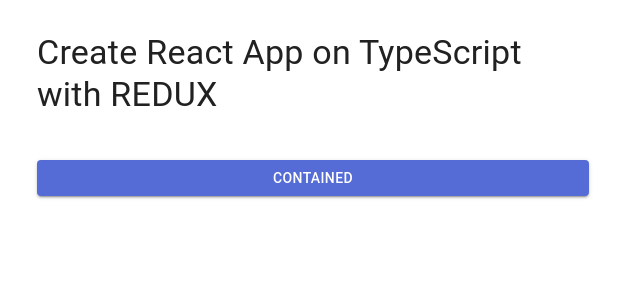
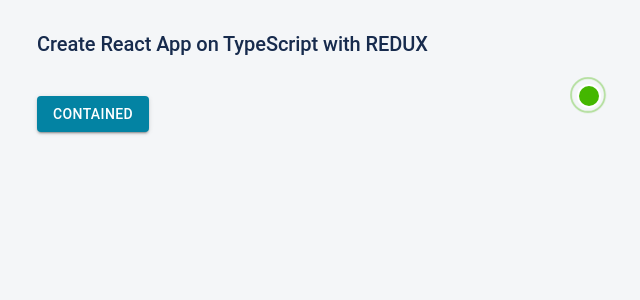
Before and after one commit to boburtojiboev/papay-react, a React (Create React App) app: page / in a window 1280 px wide. Shown: the top 300 px of the page, without its empty margins (327-967 px from the left). Built offline with nearby package versions, Linux system fonts and the light colour scheme.

Commit message:
feat: customized integration of MUI

```diff
--- a/src/app/App.tsx
+++ b/src/app/App.tsx
@@ -1,6 +1,7 @@
 import React from 'react';
 import '../css/App.css';
 import { Box, Button, Container, Stack, Typography } from '@mui/material';
+import { RippleBadge } from './MaterialTheme/styled';
 
 function App() {
   return (
@@ -11,7 +12,9 @@ function App() {
             Create React App on TypeScript with REDUX
           </Typography>
         </Box>
-        <Button variant="contained">Contained</Button>
+        <RippleBadge badgeContent={4}>
+        <Button color='secondary' variant="contained">Contained</Button>
+        </RippleBadge>
       </Stack>
     </Container>
   );
--- /dev/null
+++ b/src/app/MaterialTheme/index.ts
@@ -0,0 +1,64 @@
+import { createTheme } from "@mui/material/styles";
+import { common } from "@mui/material/colors";
+import shadow from "./shadow";
+import typography from "./typography";
+
+/**
+ * LIGHT THEME (DEFAULT)
+ */
+const light = {
+  palette: {
+    type: "light",
+    background: {
+      default: "#f4f6f8",
+      paper: common.white,
+    },
+    primary: {
+      contrastText: "#ffffff",
+      main: "#c40909",
+    },
+    secondary: {
+      main: "#0383a3",
+    },
+    text: {
+      primary: "#172b4d",
+      secondary: "#6b778c",
+      dark: common.black,
+    },
+  },
+  components: {
+    MuiContainer: {
+      styleOverrides: {
+        root: {
+          height: "100%",
+          // background: "#c40909",
+        },
+      },
+    },
+    MuiCssBaseline: {
+      styleOverrides: {
+        html: { height: "100%" },
+        body: { background: "#f4f6f8", height: "100%", minHeight: "100%" },
+      },
+    },
+  },
+  shadow,
+  typography,
+};
+
+// A custom theme for this app
+let theme = createTheme(light);
+theme = createTheme(theme, {
+  components: {
+    MuiContainer: {
+      styleOverrides: {
+        maxWidthLg: {
+          [theme.breakpoints.up("lg")]: {
+            maxWidth: "1320px",
+          },
+        },
+      },
+    },
+  },
+});
+export default theme;
--- /dev/null
+++ b/src/app/MaterialTheme/shadow.ts
@@ -0,0 +1,27 @@
+export default [
+  "none",
+  "0 0 0 1px rgba(63,63,68,0.05), 0 1px 2px 0 rgba(63,63,68,0.15)",
+  "0 0 1px 0 rgba(0,0,0,0.31), 0 2px 2px -2px rgba(0,0,0,0.25)",
+  "0 0 1px 0 rgba(0,0,0,0.31), 0 3px 4px -2px rgba(0,0,0,0.25)",
+  "0 0 1px 0 rgba(0,0,0,0.31), 0 3px 4px -2px rgba(0,0,0,0.25)",
+  "0 0 1px 0 rgba(0,0,0,0.31), 0 4px 6px -2px rgba(0,0,0,0.25)",
+  "0 0 1px 0 rgba(0,0,0,0.31), 0 4px 6px -2px rgba(0,0,0,0.25)",
+  "0 0 1px 0 rgba(0,0,0,0.31), 0 4px 8px -2px rgba(0,0,0,0.25)",
+  "0 0 1px 0 rgba(0,0,0,0.31), 0 5px 8px -2px rgba(0,0,0,0.25)",
+  "0 0 1px 0 rgba(0,0,0,0.31), 0 6px 12px -4px rgba(0,0,0,0.25)",
+  "0 0 1px 0 rgba(0,0,0,0.31), 0 7px 12px -4px rgba(0,0,0,0.25)",
+  "0 0 1px 0 rgba(0,0,0,0.31), 0 6px 16px -4px rgba(0,0,0,0.25)",
+  "0 0 1px 0 rgba(0,0,0,0.31), 0 7px 16px -4px rgba(0,0,0,0.25)",
+  "0 0 1px 0 rgba(0,0,0,0.31), 0 8px 18px -8px rgba(0,0,0,0.25)",
+  "0 0 1px 0 rgba(0,0,0,0.31), 0 9px 18px -8px rgba(0,0,0,0.25)",
+  "0 0 1px 0 rgba(0,0,0,0.31), 0 10px 20px -8px rgba(0,0,0,0.25)",
+  "0 0 1px 0 rgba(0,0,0,0.31), 0 11px 20px -8px rgba(0,0,0,0.25)",
+  "0 0 1px 0 rgba(0,0,0,0.31), 0 12px 22px -8px rgba(0,0,0,0.25)",
+  "0 0 1px 0 rgba(0,0,0,0.31), 0 13px 22px -8px rgba(0,0,0,0.25)",
+  "0 0 1px 0 rgba(0,0,0,0.31), 0 14px 24px -8px rgba(0,0,0,0.25)",
+  "0 0 1px 0 rgba(0,0,0,0.31), 0 16px 28px -8px rgba(0,0,0,0.25)",
+  "0 0 1px 0 rgba(0,0,0,0.31), 0 18px 30px -8px rgba(0,0,0,0.25)",
+  "0 0 1px 0 rgba(0,0,0,0.31), 0 20px 32px -8px rgba(0,0,0,0.25)",
+  "0 0 1px 0 rgba(0,0,0,0.31), 0 22px 34px -8px rgba(0,0,0,0.25)",
+  "0 0 1px 0 rgba(0,0,0,0.31), 0 24px 36px -8px rgba(0,0,0,0.25)",
+];
--- /dev/null
+++ b/src/app/MaterialTheme/styled.ts
@@ -0,0 +1,31 @@
+import { styled, alpha } from "@mui/material/styles";
+import Badge from "@mui/material/Badge";
+
+export const RippleBadge = styled(Badge)(({ theme }) => ({
+  "& .MuiBadge-badge": {
+    backgroundColor: "#44b700",
+    color: "#44b700",
+    boxShadow: `0 0 0 2px ${theme.palette.background.paper}`,
+    "&::after": {
+      position: "absolute",
+      top: "-1px",
+      left: "-1px",
+      width: "100%",
+      height: "100%",
+      borderRadius: "50%",
+      animation: "ripple 1.2s infinite ease-in-out",
+      border: "1px solid currentColor",
+      content: '""',
+    },
+  },
+  "@keyframes ripple": {
+    "0%": {
+      transform: "scale(.8)",
+      opacity: 1,
+    },
+    "100%": {
+      transform: "scale(2.4)",
+      opacity: 0,
+    },
+  },
+}));
--- /dev/null
+++ b/src/app/MaterialTheme/typography.ts
@@ -0,0 +1,35 @@
+export default {
+  h1: {
+    fontWeight: 500,
+    fontSize: 35,
+    letterSpacing: '-0.24px'
+  },
+  h2: {
+    fontWeight: 500,
+    fontSize: 29,
+    letterSpacing: '-0.24px'
+  },
+  h3: {
+    fontWeight: 500,
+    fontSize: 24,
+    letterSpacing: '-0.06px'
+  },
+  h4: {
+    fontWeight: 500,
+    fontSize: 20,
+    letterSpacing: '-0.06px'
+  },
+  h5: {
+    fontWeight: 500,
+    fontSize: 16,
+    letterSpacing: '-0.05px'
+  },
+  h6: {
+    fontWeight: 500,
+    fontSize: 14,
+    letterSpacing: '-0.05px'
+  },
+  overline: {
+    fontWeight: 500
+  }
+};
--- a/src/index.tsx
+++ b/src/index.tsx
@@ -8,7 +8,7 @@ import "./css/index.css";
 
 import CssBaseline from '@mui/material/CssBaseline';
 import { ThemeProvider } from '@mui/material/styles';
-import theme from './theme';
+import theme from './app/MaterialTheme';
 
 const container = document.getElementById("root")!;
 const root = createRoot(container);
--- a/src/theme.ts
+++ /dev/null
@@ -1,19 +0,0 @@
-import { createTheme } from '@mui/material/styles';
-import { red } from '@mui/material/colors';
-
-// A custom theme for this app
-const theme = createTheme({
-  palette: {
-    primary: {
-      main: '#556cd6',
-    },
-    secondary: {
-      main: '#19857b',
-    },
-    error: {
-      main: red.A400,
-    },
-  },
-});
-
-export default theme;
```
